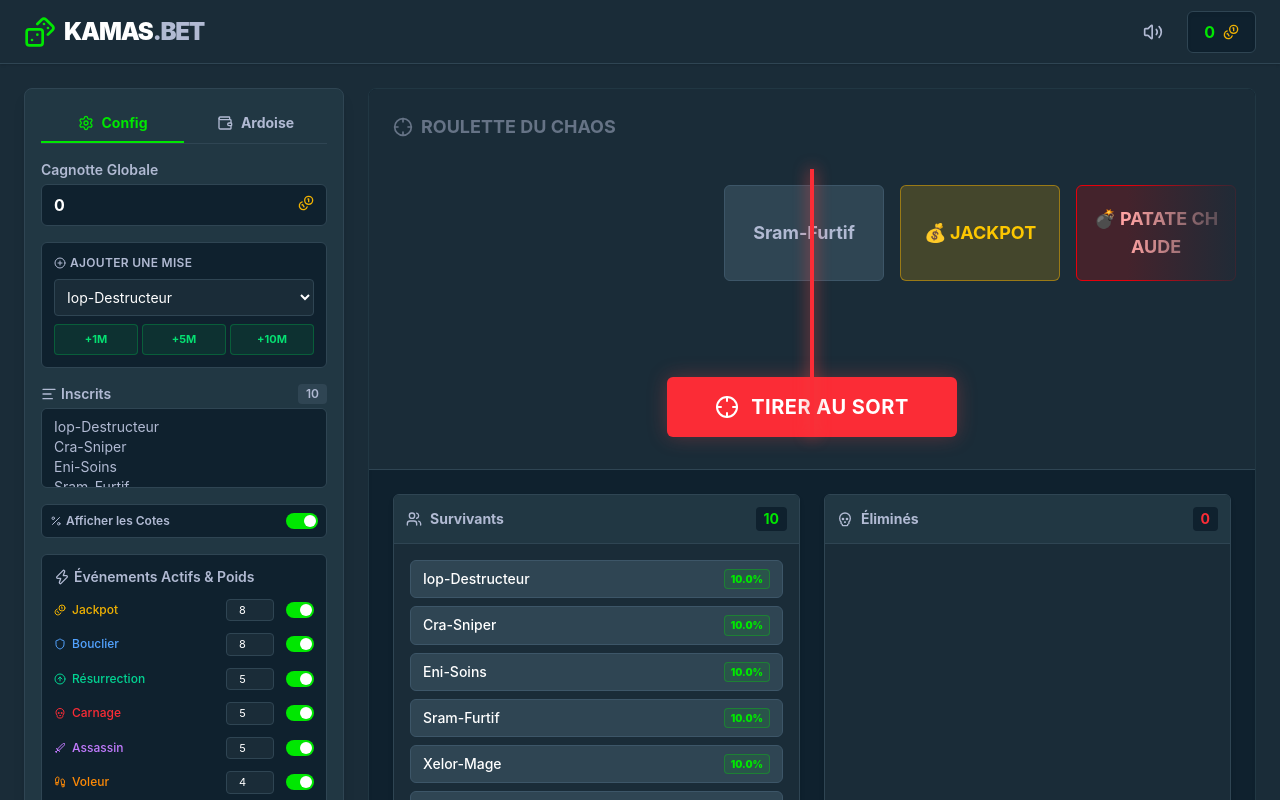
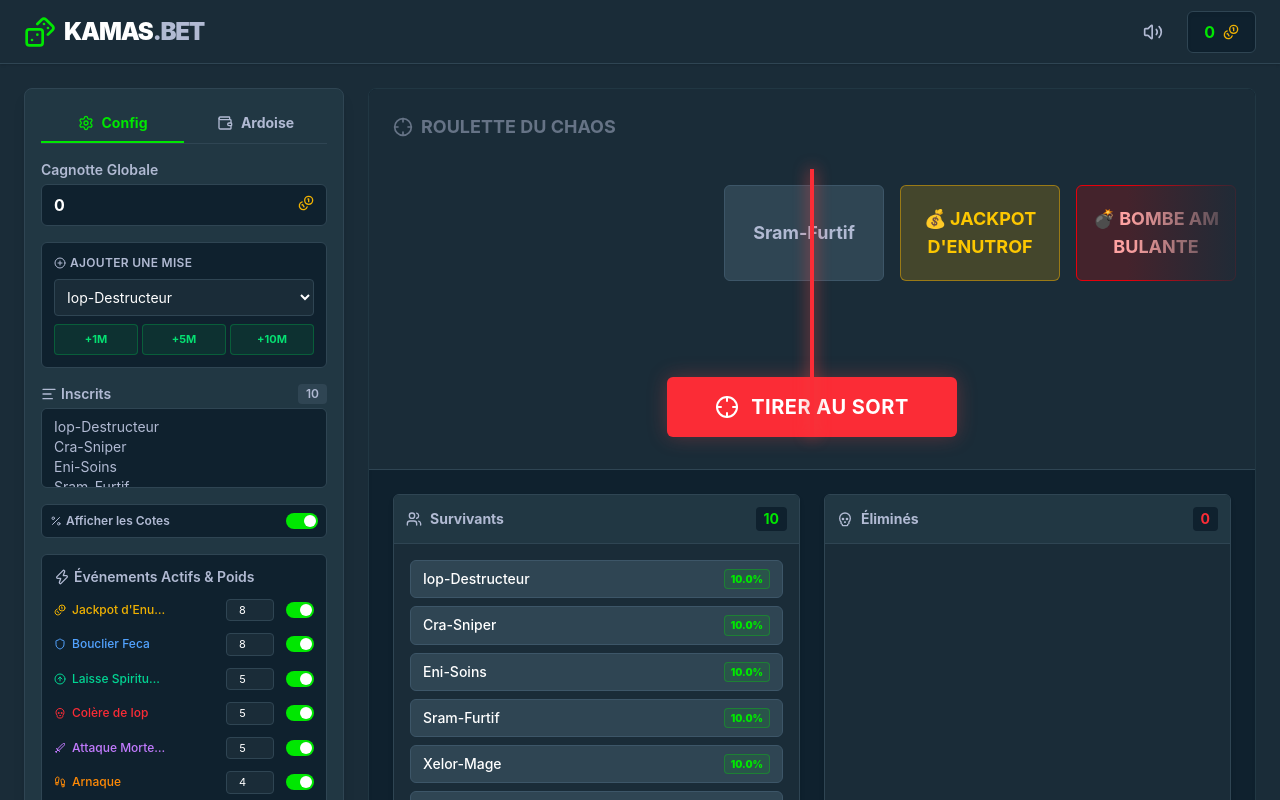
Before and after one commit to Fisticent/dofuskamas.bet, a React (Vite) app: page / in a window 1280 px wide. Shown: the top 800 px of the page. Built offline with nearby package versions, Linux system fonts and the light colour scheme.

Commit message:
feat: update event names to Dofus aesthetics

```diff
--- a/src/App.jsx
+++ b/src/App.jsx
@@ -126,14 +126,14 @@ const App = () => {
     let type = 'player';
     for (let e of possibleEvents) { if (r < e.weight) { type = e.type; break; } r -= e.weight; }
 
-    if (type === EVENT_TYPES.JACKPOT) return { type: EVENT_TYPES.JACKPOT, text: '💰 JACKPOT' };
-    if (type === EVENT_TYPES.SHIELD) return { type: EVENT_TYPES.SHIELD, text: '🛡️ BOUCLIER' };
-    if (type === EVENT_TYPES.RESURRECT) return { type: EVENT_TYPES.RESURRECT, text: '🧟 RÉSURRECTION' };
-    if (type === EVENT_TYPES.CARNAGE) return { type: EVENT_TYPES.CARNAGE, text: '☠️ CARNAGE' };
-    if (type === EVENT_TYPES.ASSASSIN) return { type: EVENT_TYPES.ASSASSIN, text: '🗡️ ASSASSIN' };
-    if (type === EVENT_TYPES.THIEF) return { type: EVENT_TYPES.THIEF, text: '🏃‍♂️ VOLEUR' };
-    if (type === EVENT_TYPES.DUEL) return { type: EVENT_TYPES.DUEL, text: '⚔️ DUEL 1v1' };
-    if (type === EVENT_TYPES.POTATO) return { type: EVENT_TYPES.POTATO, text: '💣 PATATE CHAUDE' };
+    if (type === EVENT_TYPES.JACKPOT) return { type: EVENT_TYPES.JACKPOT, text: '💰 JACKPOT D\'ENUTROF' };
+    if (type === EVENT_TYPES.SHIELD) return { type: EVENT_TYPES.SHIELD, text: '🛡️ BOUCLIER FECA' };
+    if (type === EVENT_TYPES.RESURRECT) return { type: EVENT_TYPES.RESURRECT, text: '🧟 LAISSE SPIRITUELLE' };
+    if (type === EVENT_TYPES.CARNAGE) return { type: EVENT_TYPES.CARNAGE, text: '☠️ COLÈRE DE IOP' };
+    if (type === EVENT_TYPES.ASSASSIN) return { type: EVENT_TYPES.ASSASSIN, text: '🗡️ ATTAQUE MORTELLE' };
+    if (type === EVENT_TYPES.THIEF) return { type: EVENT_TYPES.THIEF, text: '🏃‍♂️ ARNAQUE' };
+    if (type === EVENT_TYPES.DUEL) return { type: EVENT_TYPES.DUEL, text: '⚔️ DUEL DE IOP' };
+    if (type === EVENT_TYPES.POTATO) return { type: EVENT_TYPES.POTATO, text: '💣 BOMBE AMBULANTE' };
     if (type === EVENT_TYPES.PACT) return { type: EVENT_TYPES.PACT, text: '🩸 PACTE DE SANG' };
 
     return { type: 'player', text: aliveList[Math.floor(Math.random() * aliveList.length)] };
@@ -161,7 +161,7 @@ const App = () => {
     toProcess.forEach(p => {
       if (currentShields.includes(p)) {
         currentShields = currentShields.filter(s => s !== p);
-        logs.push(`🛡️ Le bouclier a sauvé ${p} !`);
+        logs.push(`🛡️ Le Bouclier Feca a sauvé ${p} !`);
         playSound('divine', soundEnabled);
       } else {
         currentAlive = currentAlive.filter(a => a !== p);
@@ -222,14 +222,14 @@ const App = () => {
 
     let targetWheelItem = {};
     if (chosenEvent === EVENT_TYPES.POTATO_EXPLODE) targetWheelItem = { type: EVENT_TYPES.POTATO_EXPLODE, text: `💣 ${eventData.victim}` };
-    else if (chosenEvent === EVENT_TYPES.JACKPOT) targetWheelItem = { type: EVENT_TYPES.JACKPOT, text: '💰 JACKPOT' };
-    else if (chosenEvent === EVENT_TYPES.SHIELD) { eventData.lucky = alivePlayers[Math.floor(Math.random() * alivePlayers.length)]; targetWheelItem = { type: EVENT_TYPES.SHIELD, text: '🛡️ BOUCLIER' }; }
-    else if (chosenEvent === EVENT_TYPES.RESURRECT) { eventData.revived = eliminatedPlayers[Math.floor(Math.random() * eliminatedPlayers.length)]; targetWheelItem = { type: EVENT_TYPES.RESURRECT, text: '🧟 RÉSURRECTION' }; }
-    else if (chosenEvent === EVENT_TYPES.CARNAGE) { const shuffled = [...alivePlayers].sort(() => 0.5 - Math.random()); eventData.victims = [shuffled[0], shuffled[1]]; targetWheelItem = { type: EVENT_TYPES.CARNAGE, text: '☠️ CARNAGE' }; }
-    else if (chosenEvent === EVENT_TYPES.ASSASSIN) { eventData.assassin = alivePlayers[Math.floor(Math.random() * alivePlayers.length)]; targetWheelItem = { type: EVENT_TYPES.ASSASSIN, text: '🗡️ ASSASSIN' }; }
-    else if (chosenEvent === EVENT_TYPES.THIEF) { eventData.thief = alivePlayers[Math.floor(Math.random() * alivePlayers.length)]; targetWheelItem = { type: EVENT_TYPES.THIEF, text: '🏃‍♂️ VOLEUR' }; }
-    else if (chosenEvent === EVENT_TYPES.DUEL) { const shuffled = [...alivePlayers].sort(() => 0.5 - Math.random()); eventData.p1 = shuffled[0]; eventData.p2 = shuffled[1]; targetWheelItem = { type: EVENT_TYPES.DUEL, text: '⚔️ DUEL 1v1' }; }
-    else if (chosenEvent === EVENT_TYPES.POTATO) { eventData.target = alivePlayers[Math.floor(Math.random() * alivePlayers.length)]; targetWheelItem = { type: EVENT_TYPES.POTATO, text: '💣 PATATE CHAUDE' }; }
+    else if (chosenEvent === EVENT_TYPES.JACKPOT) targetWheelItem = { type: EVENT_TYPES.JACKPOT, text: '💰 JACKPOT D\'ENUTROF' };
+    else if (chosenEvent === EVENT_TYPES.SHIELD) { eventData.lucky = alivePlayers[Math.floor(Math.random() * alivePlayers.length)]; targetWheelItem = { type: EVENT_TYPES.SHIELD, text: '🛡️ BOUCLIER FECA' }; }
+    else if (chosenEvent === EVENT_TYPES.RESURRECT) { eventData.revived = eliminatedPlayers[Math.floor(Math.random() * eliminatedPlayers.length)]; targetWheelItem = { type: EVENT_TYPES.RESURRECT, text: '🧟 LAISSE SPIRITUELLE' }; }
+    else if (chosenEvent === EVENT_TYPES.CARNAGE) { const shuffled = [...alivePlayers].sort(() => 0.5 - Math.random()); eventData.victims = [shuffled[0], shuffled[1]]; targetWheelItem = { type: EVENT_TYPES.CARNAGE, text: '☠️ COLÈRE DE IOP' }; }
+    else if (chosenEvent === EVENT_TYPES.ASSASSIN) { eventData.assassin = alivePlayers[Math.floor(Math.random() * alivePlayers.length)]; targetWheelItem = { type: EVENT_TYPES.ASSASSIN, text: '🗡️ ATTAQUE MORTELLE' }; }
+    else if (chosenEvent === EVENT_TYPES.THIEF) { eventData.thief = alivePlayers[Math.floor(Math.random() * alivePlayers.length)]; targetWheelItem = { type: EVENT_TYPES.THIEF, text: '🏃‍♂️ ARNAQUE' }; }
+    else if (chosenEvent === EVENT_TYPES.DUEL) { const shuffled = [...alivePlayers].sort(() => 0.5 - Math.random()); eventData.p1 = shuffled[0]; eventData.p2 = shuffled[1]; targetWheelItem = { type: EVENT_TYPES.DUEL, text: '⚔️ DUEL DE IOP' }; }
+    else if (chosenEvent === EVENT_TYPES.POTATO) { eventData.target = alivePlayers[Math.floor(Math.random() * alivePlayers.length)]; targetWheelItem = { type: EVENT_TYPES.POTATO, text: '💣 BOMBE AMBULANTE' }; }
     else if (chosenEvent === EVENT_TYPES.PACT) { const shuffled = [...alivePlayers].sort(() => 0.5 - Math.random()); eventData.p1 = shuffled[0]; eventData.p2 = shuffled[1]; targetWheelItem = { type: EVENT_TYPES.PACT, text: '🩸 PACTE DE SANG' }; }
     else { chosenEvent = EVENT_TYPES.ELIMINATION; eventData.victim = alivePlayers[Math.floor(Math.random() * alivePlayers.length)]; targetWheelItem = { type: 'player', text: eventData.victim }; }
 
@@ -254,7 +254,7 @@ const App = () => {
         if (chosenEvent === EVENT_TYPES.POTATO_EXPLODE) {
           pData = processDeath(eventData.victim, pData.newAlive, pData.newEliminated, pData.newShields);
           setPotatoHolder(null);
-          setLastEvent({ type: 'carnage', message: `💣 LA PATATE A EXPLOSÉ SUR ${eventData.victim} ! ${pData.logs.join(' ')}` });
+          setLastEvent({ type: 'carnage', message: `💣 LA BOMBE AMBULANTE A EXPLOSÉ SUR ${eventData.victim} ! ${pData.logs.join(' ')}` });
           triggerScreenEffect('explosion'); playSound('explosion', soundEnabled);
         }
         else if (chosenEvent === EVENT_TYPES.ELIMINATION) {
@@ -264,15 +264,15 @@ const App = () => {
         }
         else if (chosenEvent === EVENT_TYPES.JACKPOT) {
           const boost = Math.floor(currentKamas * 0.20); currentKamas += boost; setKamaPrize(currentKamas);
-          setLastEvent({ type: 'bonus', message: `💰 JACKPOT ! +${formatKamas(boost)} Kamas !` }); playSound('coin', soundEnabled);
+          setLastEvent({ type: 'bonus', message: `💰 JACKPOT D'ENUTROF ! +${formatKamas(boost)} Kamas !` }); playSound('coin', soundEnabled);
         }
         else if (chosenEvent === EVENT_TYPES.SHIELD) {
           if (!pData.newShields.includes(eventData.lucky)) pData.newShields.push(eventData.lucky);
-          setLastEvent({ type: 'bonus', message: `🛡️ ${eventData.lucky} obtient un bouclier divin !` }); playSound('divine', soundEnabled);
+          setLastEvent({ type: 'bonus', message: `🛡️ ${eventData.lucky} obtient un Bouclier Feca !` }); playSound('divine', soundEnabled);
         }
         else if (chosenEvent === EVENT_TYPES.RESURRECT) {
           pData.newEliminated = pData.newEliminated.filter(p => p !== eventData.revived); pData.newAlive.push(eventData.revived);
-          setLastEvent({ type: 'resurrect', message: `🧟 MIRACLE ! ${eventData.revived} revient à la vie !` }); playSound('divine', soundEnabled);
+          setLastEvent({ type: 'resurrect', message: `🧟 LAISSE SPIRITUELLE ! ${eventData.revived} revient à la vie !` }); playSound('divine', soundEnabled);
         }
         else if (chosenEvent === EVENT_TYPES.CARNAGE) {
           eventData.victims.forEach(v => {
@@ -280,19 +280,19 @@ const App = () => {
             pData.newAlive = res.newAlive; pData.newEliminated = res.newEliminated; pData.newShields = res.newShields;
             pData.actuallyDied.push(...res.actuallyDied); pData.logs.push(...res.logs);
           });
-          setLastEvent({ type: 'carnage', message: `☠️ CARNAGE SUR ${eventData.victims.join(' & ')} ! ${pData.logs.join(' ')}` });
+          setLastEvent({ type: 'carnage', message: `☠️ COLÈRE DE IOP SUR ${eventData.victims.join(' & ')} ! ${pData.logs.join(' ')}` });
           triggerScreenEffect('fire'); playSound('explosion', soundEnabled);
         }
         else if (chosenEvent === EVENT_TYPES.THIEF) {
           const stolen = Math.floor(currentKamas * 0.33); currentKamas -= stolen; setKamaPrize(currentKamas);
           pData.newAlive = pData.newAlive.filter(p => p !== eventData.thief);
           pData.newEliminated = [eventData.thief, ...pData.newEliminated];
-          setLastEvent({ type: 'thief', message: `🏃‍♂️ ${eventData.thief} s'enfuit avec ${formatKamas(stolen)} K !` }); playSound('coin', soundEnabled);
+          setLastEvent({ type: 'thief', message: `🏃‍♂️ ${eventData.thief} (Arnaque) s'enfuit avec ${formatKamas(stolen)} K !` }); playSound('coin', soundEnabled);
           setSessionHistory(prev => [{ id: Date.now(), winner: eventData.thief, prize: stolen, date: new Date().toLocaleTimeString([], {hour: '2-digit', minute:'2-digit'}), paid: false, type: 'thief' }, ...prev]);
         }
         else if (chosenEvent === EVENT_TYPES.POTATO) {
           setPotatoHolder(eventData.target);
-          setLastEvent({ type: 'potato', message: `💣 ${eventData.target} REÇOIT LA PATATE CHAUDE !` }); playSound('divine', soundEnabled);
+          setLastEvent({ type: 'potato', message: `💣 ${eventData.target} REÇOIT LA BOMBE AMBULANTE !` }); playSound('divine', soundEnabled);
         }
         else if (chosenEvent === EVENT_TYPES.PACT) {
           setBloodPact([eventData.p1, eventData.p2]);
@@ -303,10 +303,10 @@ const App = () => {
         setIsSpinning(false);
 
         if (chosenEvent === EVENT_TYPES.ASSASSIN) {
-          setLastEvent({ type: 'assassin', message: `🗡️ ${eventData.assassin} EST UN ASSASSIN !` }); playSound('divine', soundEnabled);
+          setLastEvent({ type: 'assassin', message: `🗡️ ${eventData.assassin} PRÉPARE UNE ATTAQUE MORTELLE !` }); playSound('divine', soundEnabled);
           setAssassinTargeting(eventData.assassin);
         } else if (chosenEvent === EVENT_TYPES.DUEL) {
-          setLastEvent({ type: 'duel', message: `⚔️ DUEL ENTRE ${eventData.p1} ET ${eventData.p2} !` }); playSound('slash', soundEnabled);
+          setLastEvent({ type: 'duel', message: `⚔️ DUEL DE IOP ENTRE ${eventData.p1} ET ${eventData.p2} !` }); playSound('slash', soundEnabled);
           setDuelState({ p1: eventData.p1, p2: eventData.p2, p1Hp: 100, p2Hp: 100, resolving: false, phase: 'idle', countdownText: '' });
         } else {
           checkWinCondition(pData.newAlive, currentKamas);
@@ -547,14 +547,14 @@ const App = () => {
                 <span className="text-[#b1bad3] text-sm font-semibold flex items-center gap-1 mb-1"><Zap className="w-4 h-4"/> Événements Actifs & Poids</span>
                 <div className="grid grid-cols-1 gap-y-3">
                   {[
-                    { key: 'jackpot', icon: <Coins className="w-3 h-3"/>, label: 'Jackpot', color: 'text-yellow-500' },
-                    { key: 'shield', icon: <Shield className="w-3 h-3"/>, label: 'Bouclier', color: 'text-blue-400' },
-                    { key: 'resurrect', icon: <ArrowUpCircle className="w-3 h-3"/>, label: 'Résurrection', color: 'text-emerald-400' },
-                    { key: 'carnage', icon: <Skull className="w-3 h-3"/>, label: 'Carnage', color: 'text-red-500' },
-                    { key: 'assassin', icon: <Sword className="w-3 h-3"/>, label: 'Assassin', color: 'text-purple-400' },
-                    { key: 'thief', icon: <Footprints className="w-3 h-3"/>, label: 'Voleur', color: 'text-orange-400' },
-                    { key: 'duel', icon: <Swords className="w-3 h-3"/>, label: 'Duel 1v1', color: 'text-gray-300' },
-                    { key: 'potato', icon: <Bomb className="w-3 h-3"/>, label: 'Patate Chaude', color: 'text-red-400' },
+                    { key: 'jackpot', icon: <Coins className="w-3 h-3"/>, label: 'Jackpot d\'Enutrof', color: 'text-yellow-500' },
+                    { key: 'shield', icon: <Shield className="w-3 h-3"/>, label: 'Bouclier Feca', color: 'text-blue-400' },
+                    { key: 'resurrect', icon: <ArrowUpCircle className="w-3 h-3"/>, label: 'Laisse Spirituelle', color: 'text-emerald-400' },
+                    { key: 'carnage', icon: <Skull className="w-3 h-3"/>, label: 'Colère de Iop', color: 'text-red-500' },
+                    { key: 'assassin', icon: <Sword className="w-3 h-3"/>, label: 'Attaque Mortelle', color: 'text-purple-400' },
+                    { key: 'thief', icon: <Footprints className="w-3 h-3"/>, label: 'Arnaque', color: 'text-orange-400' },
+                    { key: 'duel', icon: <Swords className="w-3 h-3"/>, label: 'Duel de Iop', color: 'text-gray-300' },
+                    { key: 'potato', icon: <Bomb className="w-3 h-3"/>, label: 'Bombe Ambulante', color: 'text-red-400' },
                     { key: 'pact', icon: <Droplets className="w-3 h-3"/>, label: 'Pacte Sang', color: 'text-rose-400' }
                   ].map(ev => (
                     <div key={ev.key} className="flex items-center justify-between group relative">
@@ -693,7 +693,7 @@ const App = () => {
           {assassinTargeting && (
             <div className="absolute inset-0 bg-[#0a151d]/95 z-40 flex flex-col items-center justify-center p-6 animate-fade-in backdrop-blur-sm">
               <Sword className="w-16 h-16 text-purple-500 mb-4 animate-bounce" />
-              <h2 className="text-3xl font-black text-white text-center uppercase tracking-wide mb-2">L'Assassin Frappe</h2>
+              <h2 className="text-3xl font-black text-white text-center uppercase tracking-wide mb-2">Attaque Mortelle</h2>
               <p className="text-purple-300 text-lg text-center mb-8 bg-purple-900/30 px-6 py-2 rounded-full border border-purple-500/50">
                 <strong className="text-white">{assassinTargeting}</strong>, choisissez votre victime :
               </p>
```
